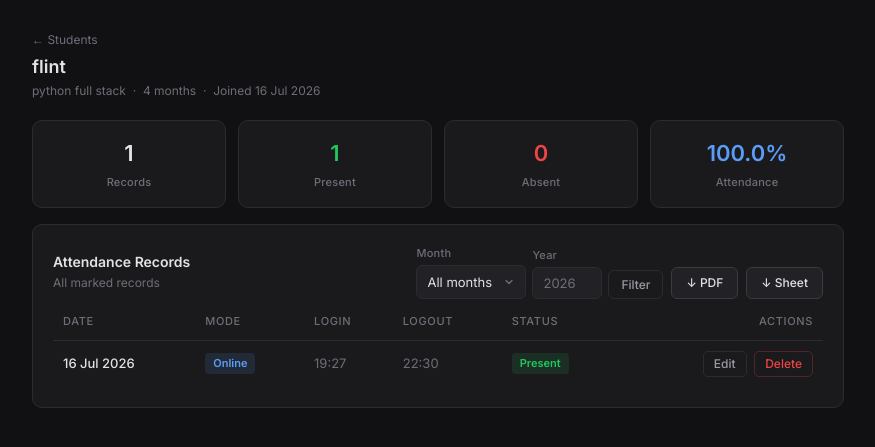
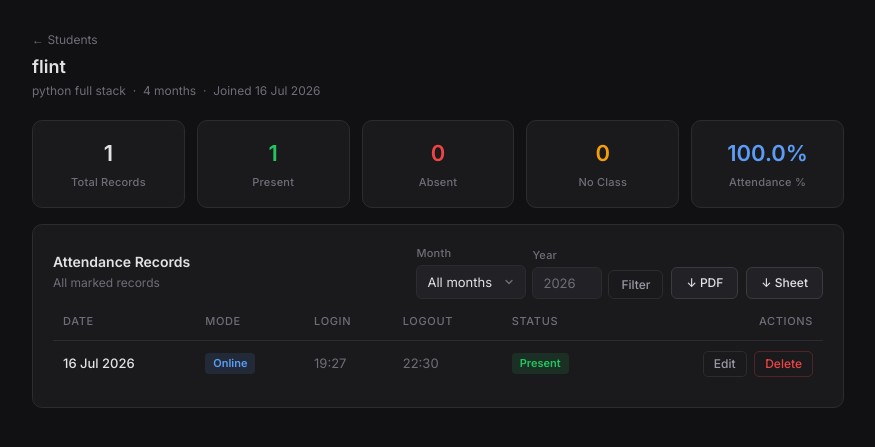
Before and after one commit to arathyrajeesh/attendence-website-acadeno, a Django app: page /students/3/attendance/ in a window 1280 px wide. Shown: the part 48-495 px from the top of the page, without its empty margins (202-1077 px from the left). Run offline with Django 5.2, Linux system fonts and the light colour scheme; data comes from the database, SQL or seed files in the repository.

Commit message:
feat: add 'No Class' status choice, block Sunday marking, and update reports/tests

```diff
--- a/attendence/students/admin.py
+++ b/attendence/students/admin.py
@@ -9,6 +9,6 @@ class StudentAdmin(admin.ModelAdmin):
 
 @admin.register(Attendance)
 class AttendanceAdmin(admin.ModelAdmin):
-    list_display = ('student', 'date', 'mode', 'login_time', 'logout_time', 'is_present')
-    list_filter = ('date', 'mode', 'is_present')
+    list_display = ('student', 'date', 'mode', 'login_time', 'logout_time', 'status')
+    list_filter = ('date', 'mode', 'status')
     search_fields = ('student__name', 'mode')
--- a/attendence/students/models.py
+++ b/attendence/students/models.py
@@ -14,16 +14,26 @@ class Attendance(models.Model):
         ('online', 'Online'),
         ('offline', 'Offline'),
     ]
+    STATUS_CHOICES = [
+        ('present',  'Present'),
+        ('absent',   'Absent'),
+        ('no_class', 'No Class'),
+    ]
 
-    student = models.ForeignKey(Student, on_delete=models.CASCADE, related_name='attendances')
-    date = models.DateField()
-    mode = models.CharField(max_length=10, choices=MODE_CHOICES)
-    login_time = models.TimeField(null=True, blank=True)
+    student    = models.ForeignKey(Student, on_delete=models.CASCADE, related_name='attendances')
+    date       = models.DateField()
+    mode       = models.CharField(max_length=10, choices=MODE_CHOICES)
+    login_time  = models.TimeField(null=True, blank=True)
     logout_time = models.TimeField(null=True, blank=True)
-    is_present = models.BooleanField(default=False)
+    status     = models.CharField(max_length=10, choices=STATUS_CHOICES, default='present')
 
     class Meta:
         unique_together = ('student', 'date')
 
     def __str__(self):
         return f"{self.student.name} - {self.date}"
+
+    @property
+    def is_present(self):
+        """Backward-compatible helper."""
+        return self.status == 'present'
--- a/attendence/students/views.py
+++ b/attendence/students/views.py
@@ -64,17 +64,22 @@ class StudentAttendanceDetailView(ListView):
     def get_context_data(self, **kwargs):
         context = super().get_context_data(**kwargs)
         attendances = context['attendances']
-        present  = sum(1 for a in attendances if a.is_present)
-        total    = len(attendances)
+        present = sum(1 for a in attendances if a.status == 'present')
+        absent  = sum(1 for a in attendances if a.status == 'absent')
+        no_class = sum(1 for a in attendances if a.status == 'no_class')
+        total_class_days = present + absent
+        pct = f"{(present / total_class_days * 100):.1f}%" if total_class_days else "N/A"
+
         context.update({
             'student':         self.student,
             'months':          list(enumerate(calendar.month_name))[1:],
             'selected_month':  self.request.GET.get('month', ''),
             'selected_year':   self.request.GET.get('year',  ''),
             'present_count':   present,
-            'absent_count':    total - present,
-            'total_count':     total,
-            'attendance_pct':  f"{(present / total * 100):.1f}%" if total else "N/A",
+            'absent_count':    absent,
+            'no_class_count':  no_class,
+            'total_count':     len(attendances),
+            'attendance_pct':  pct,
         })
         return context
 
@@ -205,15 +210,21 @@ def export_student_pdf(request, pk):
 
     data = [['Date', 'Mode', 'Login', 'Logout', 'Status']]
     present = 0
+    absent = 0
+    no_class = 0
     for r in records:
-        if r.is_present:
+        if r.status == 'present':
             present += 1
+        elif r.status == 'absent':
+            absent += 1
+        else:
+            no_class += 1
         data.append([
             str(r.date),
             r.get_mode_display(),
             r.login_time.strftime('%H:%M') if r.login_time else '—',
             r.logout_time.strftime('%H:%M') if r.logout_time else '—',
-            'Present' if r.is_present else 'Absent',
+            r.get_status_display(),
         ])
 
     if len(data) > 1:
@@ -233,14 +244,13 @@ def export_student_pdf(request, pk):
         elems.append(Paragraph("No attendance records for this period.", styles['Normal']))
 
     elems.append(Spacer(1, 8*mm))
-    total  = len(data) - 1
-    absent = total - present
-    pct    = f"{(present / total * 100):.1f}%" if total else "N/A"
+    total_class_days = present + absent
+    pct = f"{(present / total_class_days * 100):.1f}%" if total_class_days else "N/A"
 
     summary = Table(
-        [['Total', 'Present', 'Absent', 'Attendance %'],
-         [str(total), str(present), str(absent), pct]],
-        colWidths=[35*mm, 30*mm, 30*mm, 30*mm]
+        [['Present', 'Absent', 'No Class', 'Attendance %'],
+         [str(present), str(absent), str(no_class), pct]],
+        colWidths=[30*mm, 30*mm, 30*mm, 35*mm]
     )
     summary.setStyle(TableStyle([
         ('BACKGROUND', (0, 0), (-1, 0), colors.HexColor('#5b9cf6')),
@@ -317,15 +327,21 @@ def export_student_excel(request, pk):
 
     # Data
     present = 0
+    absent = 0
+    no_class = 0
     for i, r in enumerate(records, start=6):
-        status = 'Present' if r.is_present else 'Absent'
-        if r.is_present:
+        if r.status == 'present':
             present += 1
+        elif r.status == 'absent':
+            absent += 1
+        else:
+            no_class += 1
+
         ws.append([
             str(r.date), r.get_mode_display(),
             r.login_time.strftime('%H:%M') if r.login_time else '—',
             r.logout_time.strftime('%H:%M') if r.logout_time else '—',
-            status,
+            r.get_status_display(),
         ])
         bg = 'FFFFFF' if i % 2 == 0 else 'F5F5F7'
         row_fill = PatternFill('solid', fgColor=bg)
@@ -334,22 +350,22 @@ def export_student_excel(request, pk):
             c.fill = row_fill; c.border = thin; c.alignment = center
         # Colour status cell
         sc = ws.cell(row=i, column=5)
-        sc.font = Font(color='22C55E' if r.is_present else 'EF4444', bold=True, size=9)
+        status_color = '22C55E' if r.status == 'present' else ('EF4444' if r.status == 'absent' else 'F59E0B')
+        sc.font = Font(color=status_color, bold=True, size=9)
 
     # Summary
-    total  = records.count()
-    absent = total - present
-    pct    = f"{(present / total * 100):.1f}%" if total else "N/A"
+    total_class_days = present + absent
+    pct = f"{(present / total_class_days * 100):.1f}%" if total_class_days else "N/A"
 
     ws.append([])
     sr = ws.max_row + 1
-    for col, val in enumerate(['Total', 'Present', 'Absent', 'Attendance %', ''], start=1):
+    for col, val in enumerate(['Present', 'Absent', 'No Class', 'Attendance %', ''], start=1):
         c = ws.cell(row=sr, column=col, value=val)
         if col < 5:
             c.fill = PatternFill('solid', fgColor='5B9CF6')
             c.font = Font(color='FFFFFF', bold=True, size=9)
             c.alignment = center; c.border = thin
-    for col, val in enumerate([total, present, absent, pct, ''], start=1):
+    for col, val in enumerate([present, absent, no_class, pct, ''], start=1):
         c = ws.cell(row=sr + 1, column=col, value=val)
         if col < 5:
             c.font = Font(bold=True, size=9)
--- a/attendence/templates/students/attendance_form.html
+++ b/attendence/templates/students/attendance_form.html
@@ -33,8 +33,8 @@
                 </div>
                 <div class="field-group" style="flex:1; min-width:110px;">
                     <label class="field-label">Status</label>
-                    {{ form.is_present }}
-                    {% if form.is_present.errors %}<div class="field-error">{{ form.is_present.errors.0 }}</div>{% endif %}
+                    {{ form.status }}
+                    {% if form.status.errors %}<div class="field-error">{{ form.status.errors.0 }}</div>{% endif %}
                 </div>
                 <div class="field-group" style="flex:1; min-width:110px;">
                     <label class="field-label">Login time</label>
--- a/attendence/templates/students/student_attendance.html
+++ b/attendence/templates/students/student_attendance.html
@@ -13,21 +13,25 @@
 
 <!-- Summary Stats -->
 <div style="display:flex; gap:12px; flex-wrap:wrap;">
-    <div class="card" style="flex:1; min-width:110px; text-align:center; padding:16px 12px;">
+    <div class="card" style="flex:1; min-width:90px; text-align:center; padding:16px 12px;">
         <div style="font-size:22px; font-weight:700; color:var(--text);">{{ total_count }}</div>
-        <div class="field-label" style="margin-top:4px;">Records</div>
+        <div class="field-label" style="margin-top:4px;">Total Records</div>
     </div>
-    <div class="card" style="flex:1; min-width:110px; text-align:center; padding:16px 12px;">
+    <div class="card" style="flex:1; min-width:90px; text-align:center; padding:16px 12px;">
         <div style="font-size:22px; font-weight:700; color:var(--success);">{{ present_count }}</div>
         <div class="field-label" style="margin-top:4px;">Present</div>
     </div>
-    <div class="card" style="flex:1; min-width:110px; text-align:center; padding:16px 12px;">
+    <div class="card" style="flex:1; min-width:90px; text-align:center; padding:16px 12px;">
         <div style="font-size:22px; font-weight:700; color:var(--danger);">{{ absent_count }}</div>
         <div class="field-label" style="margin-top:4px;">Absent</div>
     </div>
-    <div class="card" style="flex:1; min-width:110px; text-align:center; padding:16px 12px;">
+    <div class="card" style="flex:1; min-width:90px; text-align:center; padding:16px 12px;">
+        <div style="font-size:22px; font-weight:700; color:var(--warning);">{{ no_class_count }}</div>
+        <div class="field-label" style="margin-top:4px;">No Class</div>
+    </div>
+    <div class="card" style="flex:1; min-width:90px; text-align:center; padding:16px 12px;">
         <div style="font-size:22px; font-weight:700; color:var(--accent);">{{ attendance_pct }}</div>
-        <div class="field-label" style="margin-top:4px;">Attendance</div>
+        <div class="field-label" style="margin-top:4px;">Attendance %</div>
     </div>
 </div>
 
@@ -100,10 +104,12 @@
                     <td class="text-muted">{{ record.login_time|time:"H:i"|default:"—" }}</td>
                     <td class="text-muted">{{ record.logout_time|time:"H:i"|default:"—" }}</td>
                     <td>
-                        {% if record.is_present %}
+                        {% if record.status == 'present' %}
                         <span class="badge badge-success">Present</span>
+                        {% elif record.status == 'absent' %}
+                        <span class="badge badge-danger">Absent</span>
                         {% else %}
-                        <span class="badge badge-danger">Absent</span>
+                        <span class="badge badge-warning">No Class</span>
                         {% endif %}
                     </td>
                     <td class="col-actions">
```
Also changed, not shown: attendence/students/forms.py (+15 -11 lines), attendence/students/tests.py (+28 -29 lines), attendence/templates/students/attendance_list.html (+6 -4 lines), attendence/db.sqlite3, attendence/students/migrations/0002_remove_attendance_is_present_attendance_status.py (added).
